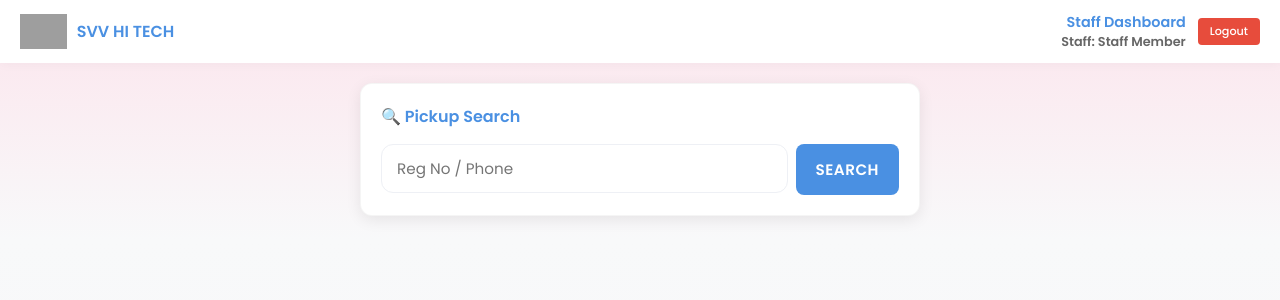
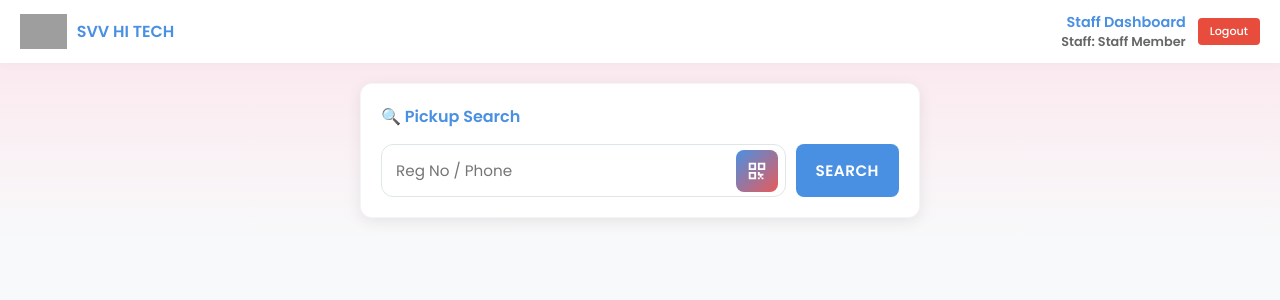
Before and after one commit to sanvelu82/NexusEvent, a React (Vite) app: page /staff-dashboard in a window 1280 px wide. Shown: the top 300 px of the page. Built offline with nearby package versions, Linux system fonts and the light colour scheme; sample sign-in values are in the browser's storage; grey boxes are pictures that could not be loaded.

Commit message:
[updated] vercel properties

```diff
--- a/src/index.css
+++ b/src/index.css
@@ -556,12 +556,14 @@ input:focus {
 .search-input-wrapper {
   flex: 1;
   position: relative;
+  display: flex;
+  align-items: center;
 }
 
 .search-input-wrapper input {
   width: 100%;
   margin-bottom: 0;
-  padding-right: 50px;
+  padding-right: 55px;
 }
 
 .qr-icon-btn {
@@ -571,24 +573,25 @@ input:focus {
   transform: translateY(-50%);
   background: linear-gradient(135deg, var(--primary), var(--primary-dark));
   border: none;
-  padding: 8px;
-  border-radius: 6px;
+  padding: 10px;
+  border-radius: 8px;
   cursor: pointer;
   display: flex;
   align-items: center;
   justify-content: center;
   transition: all 0.3s ease;
+  z-index: 10;
 }
 
 .qr-icon-btn:hover {
-  transform: translateY(-50%) scale(1.05);
-  box-shadow: 0 4px 12px rgba(244, 124, 124, 0.4);
+  transform: translateY(-50%) scale(1.08);
+  box-shadow: 0 4px 15px rgba(244, 124, 124, 0.5);
 }
 
 .qr-icon-btn svg {
-  width: 20px;
-  height: 20px;
-  color: white;
+  width: 22px;
+  height: 22px;
+  fill: white;
 }
 
 /* ========== RESULT CARDS ========== */
@@ -878,37 +881,7 @@ body {
   font-size: 1.1rem;
 }
 
-/* Search Bar GPay Style */
-.search-bar-container {
-  display: flex;
-  gap: 8px;
-  margin-top: 10px;
-}
 
-.search-input-wrapper {
-  position: relative;
-  flex: 1;
-}
-
-.qr-icon-btn {
-  position: absolute;
-  right: 10px;
-  top: 50%;
-  transform: translateY(-50%);
-  background: none;
-  border: none;
-  color: var(--primary);
-  cursor: pointer;
-  padding: 5px;
-}
-
-input {
-  width: 100%;
-  padding: 12px 45px 12px 15px;
-  border: 1.5px solid #eef0f5;
-  border-radius: var(--radius);
-  font-size: 0.95rem;
-}
 
 /* Result Cards */
 .result-card {
--- a/src/pages/StaffDashboard.jsx
+++ b/src/pages/StaffDashboard.jsx
@@ -39,16 +39,30 @@ export default function StaffDashboard() {
       return;
     }
 
-    // First, request camera permission explicitly
+    // Check if getUserMedia is supported
+    if (!navigator.mediaDevices || !navigator.mediaDevices.getUserMedia) {
+      Swal.fire({
+        icon: "error",
+        title: "Camera Not Supported",
+        text: "Your browser doesn't support camera access. Please use a modern browser.",
+        confirmButtonText: "OK"
+      });
+      return;
+    }
+
+    // Request camera permission explicitly
     try {
-      const stream = await navigator.mediaDevices.getUserMedia({ video: { facingMode: "environment" } });
+      const stream = await navigator.mediaDevices.getUserMedia({
+        video: { facingMode: "environment" }
+      });
       // Stop the stream immediately, we just needed permission
       stream.getTracks().forEach(track => track.stop());
     } catch (permissionError) {
+      console.error("Camera permission error:", permissionError);
       Swal.fire({
         icon: "warning",
         title: "Camera Permission Required",
-        text: "Please allow camera access to scan QR codes.",
+        text: "Please allow camera access to scan QR codes. Make sure you're on HTTPS.",
         confirmButtonText: "OK"
       });
       return;
@@ -56,6 +70,8 @@ export default function StaffDashboard() {
 
     setIsScanning(true);
 
+    // Wait for DOM to update
+    setTimeout(async () => {
       try {
         const html5QrCode = new Html5Qrcode("reader");
         scannerRef.current = html5QrCode;
@@ -73,9 +89,11 @@ export default function StaffDashboard() {
           () => {} // Ignore errors during scanning
         );
       } catch (err) {
+        console.error("Scanner start error:", err);
         Swal.fire("Camera Error", "Could not start camera. Please try again.", "error");
         setIsScanning(false);
       }
+    }, 100);
   };
 
   const handleSearch = async (query = searchInput) => {
@@ -135,8 +153,8 @@ export default function StaffDashboard() {
 
   // QR Icon SVG (GPay-style)
   const QRIcon = () => (
-    <svg viewBox="0 0 24 24" fill="currentColor">
-      <path d="M3 11h8V3H3v8zm2-6h4v4H5V5zm8-2v8h8V3h-8zm6 6h-4V5h4v4zM3 21h8v-8H3v8zm2-6h4v4H5v-4zm13 0h1v2h-2v-1h1v-1zm-2-2h2v1h-1v1h-1v-2zm2 4h2v2h-1v-1h-1v-1zm-2 2h1v2h-2v-2h1zm2 0h2v1h-2v-1zm1-4h1v1h-1v-1zm-11-8h2v2H8V5zm4 0h2v2h-2V5zm-4 4h2v2H8V9zm4 0h2v2h-2V9z"/>
+    <svg viewBox="0 0 24 24" fill="white" width="22" height="22">
+      <path d="M3 11h8V3H3v8zm2-6h4v4H5V5zm8-2v8h8V3h-8zm6 6h-4V5h4v4zM3 21h8v-8H3v8zm2-6h4v4H5v-4zm8-2h2v2h-2v-2zm2 2h2v2h-2v-2zm2 0h2v2h-2v-2zm0 2v2h-2v-2h2zm0 2h2v2h-2v-2zm-2 0h-2v2h2v-2zm-2-4h2v2h-2v-2zm4 0h2v2h-2v-2z"/>
     </svg>
   );
 
@@ -161,7 +179,7 @@ export default function StaffDashboard() {
                 onChange={(e) => setSearchInput(e.target.value)}
                 onKeyPress={(e) => e.key === 'Enter' && handleSearch()}
               />
-              <button className="qr-icon-btn" onClick={startScanner} title="Scan QR Code">
+              <button className="qr-icon-btn" onClick={startScanner} type="button" title="Scan QR Code">
                 <QRIcon />
               </button>
             </div>
```
Lines whose indentation alone changed are shown as unchanged.
